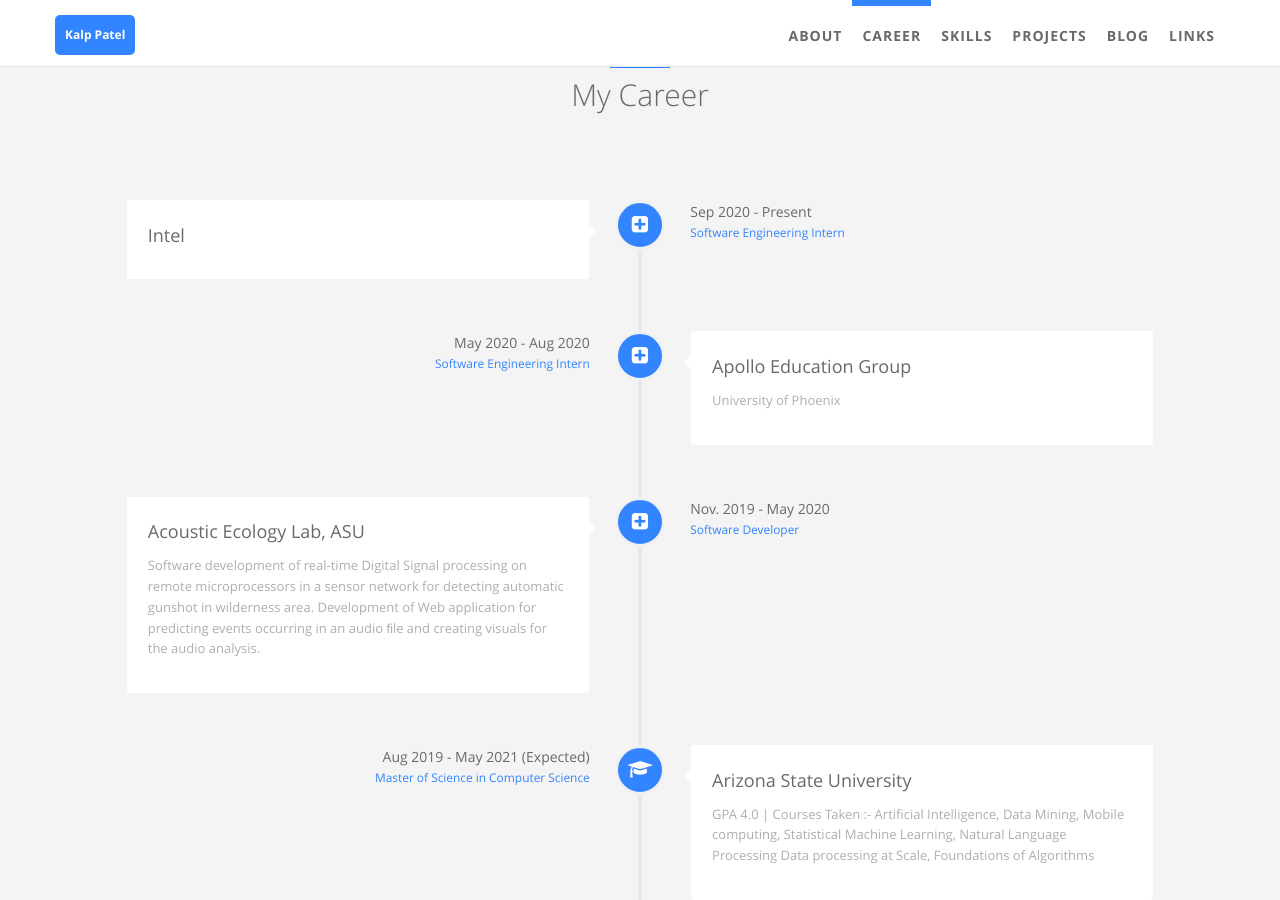
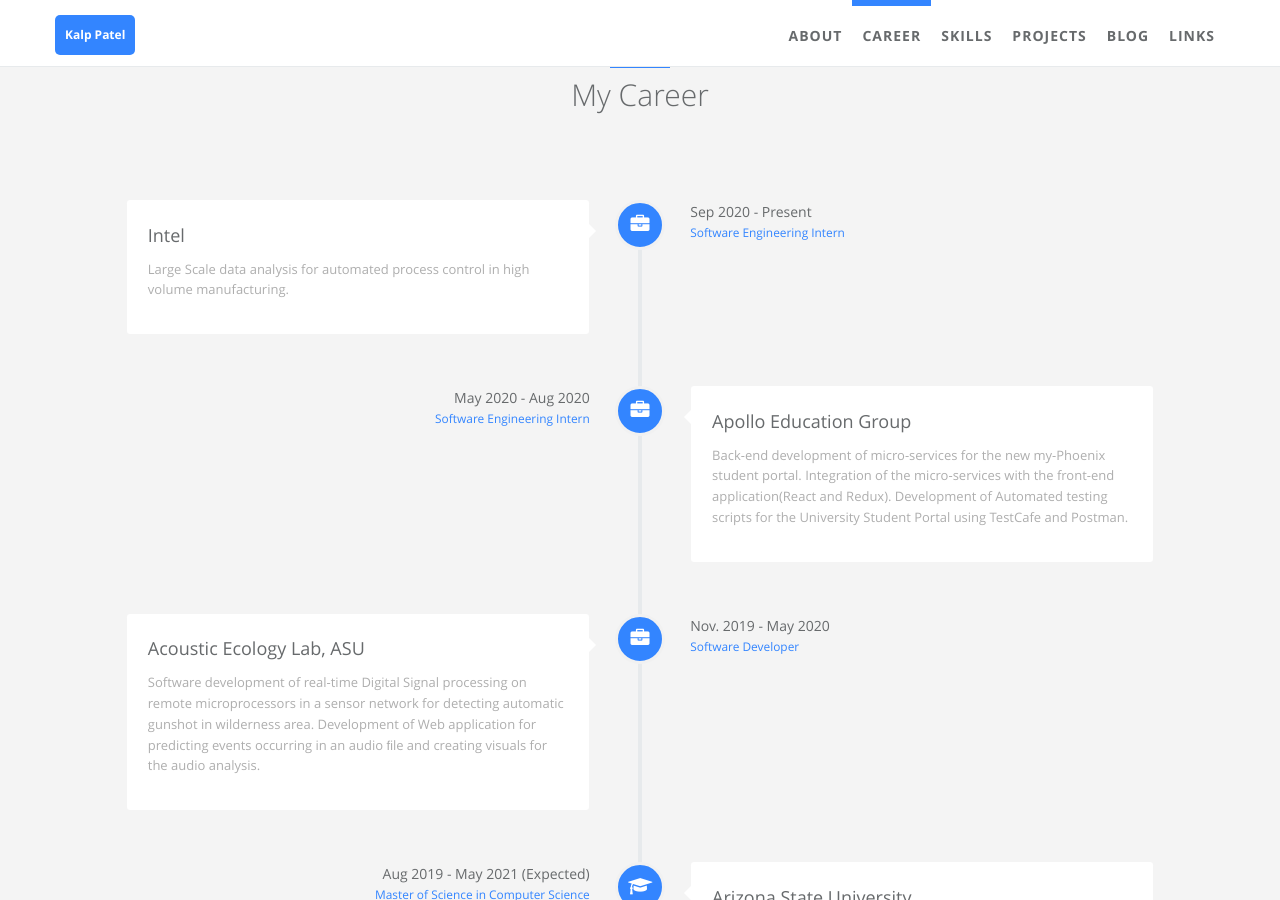
Before and after one commit to kalp121/kalp121.github.io, a Jekyll site: the page built from index.html, in a window 1280 px wide and 900 px high, scrolled down 876 px. Built offline with Jekyll 4.4.1, drawn with Linux system fonts in a browser that asks for light colours.

Commit message:
Update careers.yml

```diff
--- a/_data/index/careers.yml
+++ b/_data/index/careers.yml
@@ -4,22 +4,25 @@
 - name:
     detail: Intel
   desc:
-    detail:
+    detail:  Large Scale data analysis for automated process control in high volume manufacturing.
   date:
     detail: Sep 2020 - Present
   job:
     detail: Software Engineering Intern
-  icon: fa-plus-square
+  icon: fa-briefcase
 
 - name:
     detail: Apollo Education Group
   desc:
-    detail: University of Phoenix
+    detail: >
+        Back-end development of micro-services for the new my-Phoenix student portal.
+        Integration of the micro-services with the front-end application(React and Redux).
+        Development of Automated testing scripts for the University Student Portal using TestCafe and Postman.
   date:
     detail: May 2020 - Aug 2020
   job:
     detail: Software Engineering Intern
-  icon: fa-plus-square
+  icon: fa-briefcase
 
 - name:
     detail: Acoustic Ecology Lab, ASU
@@ -32,7 +35,7 @@
     detail: Nov. 2019 - May 2020
   job:
     detail: Software Developer
-  icon: fa-plus-square
+  icon: fa-briefcase
 
 - name:
     detail: Arizona State University
@@ -58,7 +61,7 @@
     detail: Apr 2018 - Aug 2018
   job:
     detail: Machine Learning Intern
-  icon: fa-plus-square
+  icon: fa-briefcase
 
 - name:
     detail: Softvan LTD
@@ -72,7 +75,7 @@
     detail: Apr 2017 - June 2017
   job:
     detail: Web Development Intern
-  icon: fa-plus-square
+  icon: fa-briefcase
 
 - name:
     detail: Gujarat Technological University
```
